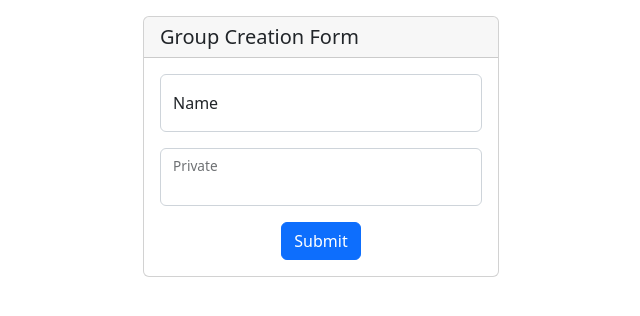
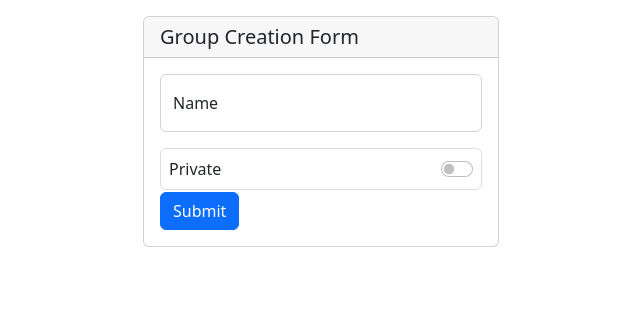
Before and after one commit to Hussain-Naik/PP4-MyGameStats, a Django app: page /events/groups/create/ in a window 1280 px wide. Shown: the part 72-388 px from the top of the page, without its empty margins (319-959 px from the left). Run offline with Django 4.2, Linux system fonts and the light colour scheme; the visitor is signed in with stand-in values (Sample User, id 1); some libraries are stand-ins or nearby versions.

Commit message:
Add styling to form checkbox

```diff
--- a/events/forms.py
+++ b/events/forms.py
@@ -5,13 +5,12 @@ class GroupCreationForm(ModelForm):
     def __init__(self, *args, **kwargs):
         super(GroupCreationForm, self).__init__(*args, **kwargs)
         for field in self.fields:
-            print(field)
             if field != 'private':
                 form_id = 'floating' + field.capitalize()
                 self.fields[field].widget.attrs.update({'class': 'form-control', 'placeholder': '', 'id': form_id})
             else:
                 form_id = field.capitalize()
-                self.fields[field].widget.attrs.update({'class': 'form-control', 'placeholder': '', 'id': form_id})
+                self.fields[field].widget.attrs.update({'class': 'form-check-input float-end', 'role': 'switch','id': form_id})
 
     class Meta:
         model = Group
--- a/events/views.py
+++ b/events/views.py
@@ -21,7 +21,7 @@ class GroupListView(ListView):
             context['joined_grp'] = Group.objects.filter(Q(sessions__session_roster__player=self.request.user) | Q(host=self.request.user.id)).distinct()
         else:
             context['joined_grp'] = {}
-        context['list_object'] = Group.objects.filter(private_group=False)
+        context['list_object'] = Group.objects.filter(private=False)
         return context
 
 class CreateGroupView(LoginRequiredMixin, CreateView):
--- a/home/templates/home/form.html
+++ b/home/templates/home/form.html
@@ -8,23 +8,37 @@
             <div class="card mx-auto">
                 <h5 class="card-header">{{page}}</h5>
                 <div class="card-body">
-                    <form class="form text-center" method="POST">
+                    <form class="form" method="POST">
                         {% csrf_token %}
                         {% load add_attr %}
                         {% for field in form%}
                         {% if field.errors %}
 
+                            {% if field.label != 'Private' %}
                             <div class="form-floating mb-3">
                                 {{field|add_attr:'is-invalid'}}
                                 <label for="floating{{field.label}}">{{field.label}}</label>
                             </div>
+                            {% else %}
+                            <div class="form-check form-switch border-secondary">
+                                <label class="form-check-label" for="{{field.label}}">{{field.label}}</label>
+                                {{field}}
+                            </div>
+                            {% endif %}
                         <p>{{field.errors}}</p>
 
                         {% else %}
+                            {% if field.label != 'Private' %}
                             <div class="form-floating mb-3">
                                 {{field}}
                                 <label for="floating{{field.label}}">{{field.label}}</label>
                             </div>
+                            {% else %}
+                            <div class="form-check form-switch border border-secondary p-2 border-opacity-25 rounded">
+                                <label class="form-check-label" for="{{field.label}}">{{field.label}}</label>
+                                {{field}}
+                            </div>
+                            {% endif %}
                         {% endif %}
                         {% endfor %}
 
```
Lines whose indentation alone changed are shown as unchanged.
